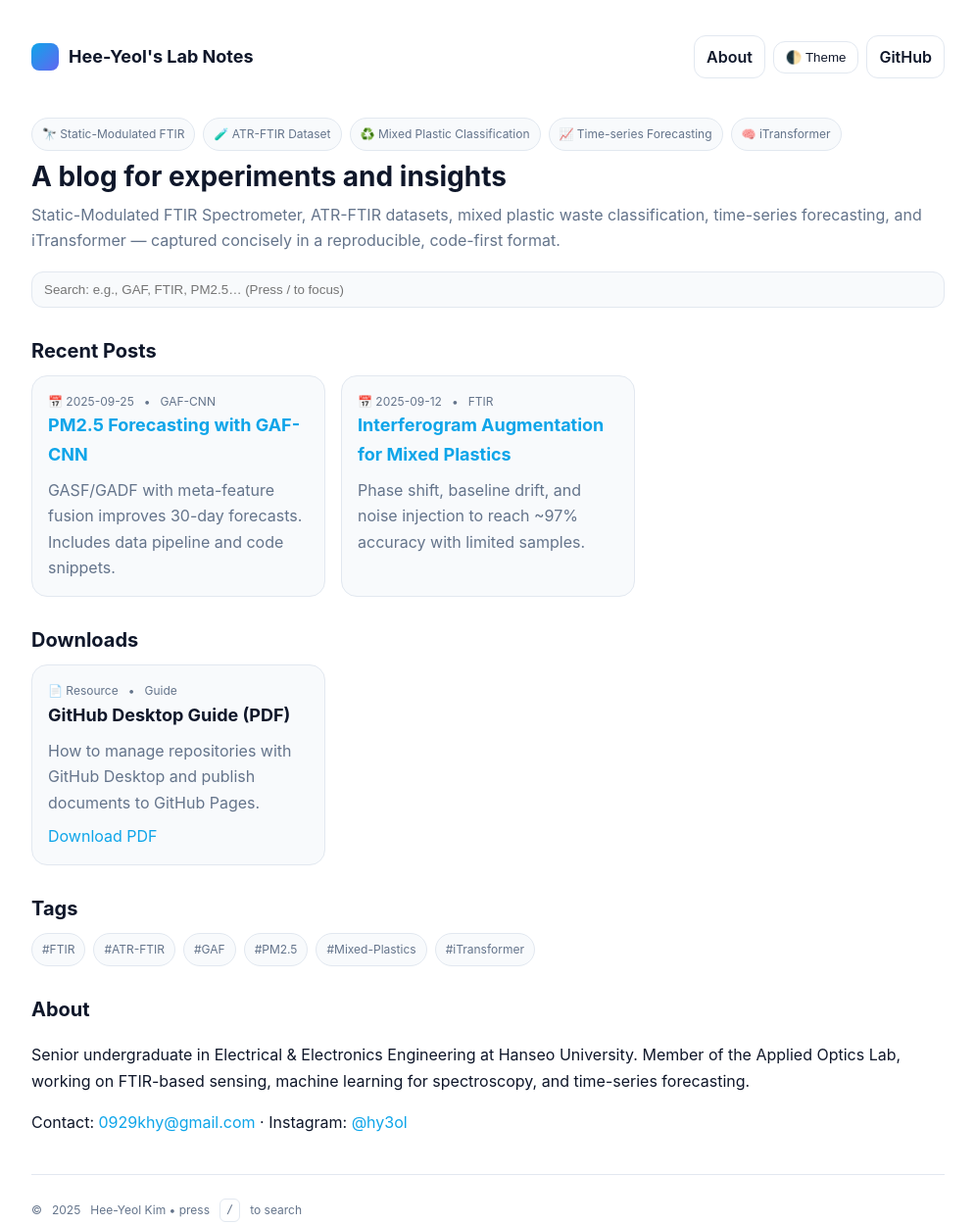
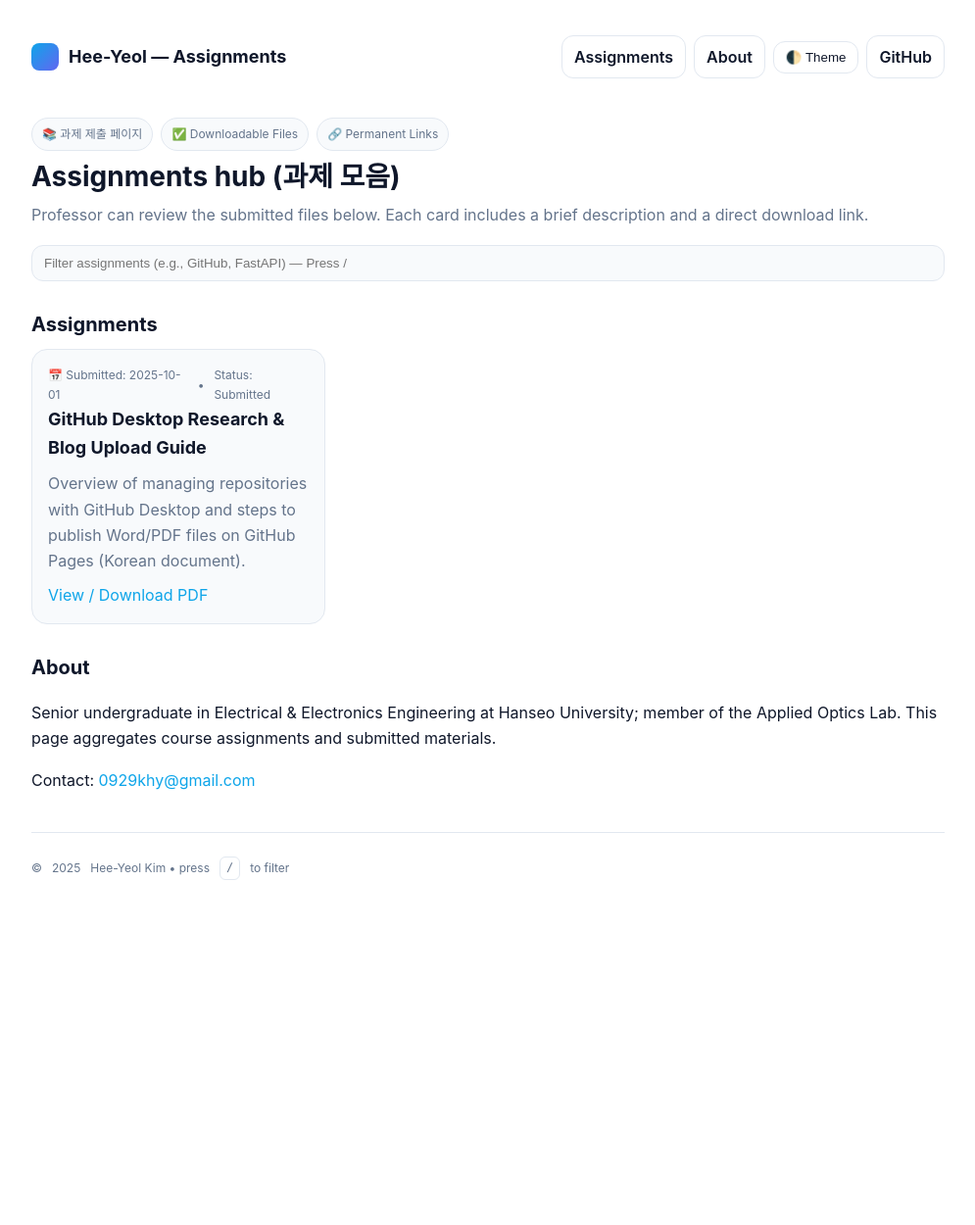
Before and after one commit to heeyeol929/MPW_CNN.io, a plain HTML site: page index.html in a window 1280 px wide. Shown: the whole page at 98% size, without its empty margins (142-1137 px from the left). After the commit the page ends 946 px from the top, so only its background shows below. Drawn offline with Linux system fonts and the light colour scheme.

Commit message:
Update index.html

```diff
--- a/index.html
+++ b/index.html
@@ -3,11 +3,11 @@
 <head>
   <meta charset="utf-8" />
   <meta name="viewport" content="width=device-width, initial-scale=1" />
-  <title>Hee-Yeol's Lab Notes</title>
-  <meta name="description" content="Lab notes on static-modulated FTIR, ATR-FTIR datasets, mixed plastic waste classification, time-series forecasting, and iTransformer — concise and reproducible." />
+  <title>Hee-Yeol — Assignments</title>
+  <meta name="description" content="A simple hub for assignments and submitted files (과제 제출 페이지)." />
   <meta name="author" content="Kim Hee-Yeol" />
-  <meta property="og:title" content="Hee-Yeol's Lab Notes" />
-  <meta property="og:description" content="Static-modulated FTIR, ATR-FTIR datasets, mixed plastic waste classification, time-series forecasting, iTransformer — concise and reproducible." />
+  <meta property="og:title" content="Hee-Yeol — Assignments" />
+  <meta property="og:description" content="A simple hub for assignments and submitted files (과제 제출 페이지)." />
   <meta property="og:type" content="website" />
   <meta property="og:image" content="/assets/og-image.png" />
   <meta name="theme-color" content="#0ea5e9" />
@@ -47,17 +47,10 @@
     .sr-only{position:absolute;width:1px;height:1px;padding:0;margin:-1px;overflow:hidden;clip:rect(0,0,0,0);white-space:nowrap;border:0}
   </style>
   <script>
-    const setTheme = (t)=>{ document.documentElement.classList.toggle('dark', t==='dark'); localStorage.setItem('theme', t); }
-    const current = localStorage.getItem('theme') || (matchMedia('(prefers-color-scheme: dark)').matches ? 'dark' : 'light');
-    setTheme(current);
-    function toggleTheme(){ setTheme(document.documentElement.classList.contains('dark') ? 'light' : 'dark'); }
-    function filterPosts(e){
-      const q = e.value.toLowerCase();
-      for(const card of document.querySelectorAll('[data-post]')){
-        const text = card.innerText.toLowerCase();
-        card.style.display = text.includes(q)?'':'none';
-      }
-    }
+    const setTheme=(t)=>{document.documentElement.classList.toggle('dark',t==='dark');localStorage.setItem('theme',t);}
+    const current=localStorage.getItem('theme')||(matchMedia('(prefers-color-scheme: dark)').matches?'dark':'light'); setTheme(current);
+    function toggleTheme(){setTheme(document.documentElement.classList.contains('dark')?'light':'dark');}
+    function filterCards(el){const q=el.value.toLowerCase();for(const c of document.querySelectorAll('[data-card]')){c.style.display=c.innerText.toLowerCase().includes(q)?'':'none';}}
   </script>
 </head>
 <body>
@@ -65,96 +58,64 @@
     <nav class="nav" aria-label="Primary">
       <div class="brand">
         <div class="logo" aria-hidden="true"></div>
-        <h1>Hee-Yeol's Lab Notes</h1>
+        <h1>Hee-Yeol — Assignments</h1>
       </div>
       <div style="display:flex; gap:8px; align-items:center">
-        <a href="/about.html" class="btn" aria-current="page">About</a>
+        <a href="#assignments" class="btn">Assignments</a>
+        <a href="#about" class="btn">About</a>
         <button class="btn" onclick="toggleTheme()" aria-label="Toggle dark mode">🌓 Theme</button>
-        <!-- Update to your repo if needed -->
         <a class="btn" href="https://github.com/heeyeol929/MPW_CNN.io" target="_blank" rel="noreferrer">GitHub</a>
       </div>
     </nav>
 
     <section class="hero">
       <div class="list" style="margin-bottom:10px">
-        <span class="chip">🔭 Static-Modulated FTIR</span>
-        <span class="chip">🧪 ATR-FTIR Dataset</span>
-        <span class="chip">♻️ Mixed Plastic Classification</span>
-        <span class="chip">📈 Time-series Forecasting</span>
-        <span class="chip">🧠 iTransformer</span>
+        <span class="chip">📚 과제 제출 페이지</span>
+        <span class="chip">✅ Downloadable Files</span>
+        <span class="chip">🔗 Permanent Links</span>
       </div>
-      <h2>A blog for experiments and insights</h2>
-      <p>Static-Modulated FTIR Spectrometer, ATR-FTIR datasets, mixed plastic waste classification, time-series forecasting, and iTransformer — captured concisely in a reproducible, code-first format.</p>
+      <h2>Assignments hub (과제 모음)</h2>
+      <p>Professor can review the submitted files below. Each card includes a brief description and a direct download link.</p>
     </section>
 
-    <label class="sr-only" for="search">Search posts</label>
-    <input id="search" class="search" type="search" placeholder="Search: e.g., GAF, FTIR, PM2.5… (Press / to focus)" oninput="filterPosts(this)" onfocus="this.select()" />
+    <label class="sr-only" for="search">Filter assignments</label>
+    <input id="search" class="search" type="search" placeholder="Filter assignments (e.g., GitHub, FastAPI) — Press /" oninput="filterCards(this)" onfocus="this.select()" />
 
-    <section class="section" aria-labelledby="recent-posts">
-      <h2 id="recent-posts">Recent Posts</h2>
+    <!-- ASSIGNMENTS -->
+    <section class="section" id="assignments" aria-labelledby="assignments-title">
+      <h2 id="assignments-title">Assignments</h2>
       <div class="grid">
-        <article class="card" data-post>
-          <div class="meta"><span>📅 2025-09-25</span><span>•</span><span>GAF-CNN</span></div>
-          <h3><a href="/posts/gaf-pm25-baseline.html">PM2.5 Forecasting with GAF-CNN</a></h3>
-          <p>GASF/GADF with meta-feature fusion improves 30-day forecasts. Includes data pipeline and code snippets.</p>
+
+        <!-- Assignment #1 -->
+        <article class="card" data-card>
+          <div class="meta">
+            <span>📅 Submitted: 2025-10-01</span><span>•</span><span>Status: Submitted</span>
+          </div>
+          <h3>GitHub Desktop Research & Blog Upload Guide</h3>
+          <p>Overview of managing repositories with GitHub Desktop and steps to publish Word/PDF files on GitHub Pages (Korean document).</p>
+          <p style="margin-top:8px">
+            <a href="/software_project_hanseo/github_리서치_김희열.pdf" target="_blank" rel="noreferrer">View / Download PDF</a>
+          </p>
         </article>
 
-        <article class="card" data-post>
-          <div class="meta"><span>📅 2025-09-12</span><span>•</span><span>FTIR</span></div>
-          <h3><a href="/posts/ftir-interferogram-augmentation.html">Interferogram Augmentation for Mixed Plastics</a></h3>
-          <p>Phase shift, baseline drift, and noise injection to reach ~97% accuracy with limited samples.</p>
-        </article>
-        <!-- Removed SoC/Verilog card as requested -->
-      </div>
-    </section>
-
-    <!-- Downloads section wired to your new folder -->
-    <section class="section" aria-labelledby="downloads">
-      <h2 id="downloads">Downloads</h2>
-      <div class="grid">
-        <article class="card">
-          <div class="meta"><span>📄 Resource</span><span>•</span><span>Guide</span></div>
-          <h3>GitHub Desktop Guide (PDF)</h3>
-          <p>How to manage repositories with GitHub Desktop and publish documents to GitHub Pages.</p>
-          <p style="margin-top:8px">
-            <a href="/software_project_hanseo/github_리서치_김희열.pdf">Download PDF</a>
-          </p>
-        </article>
-      </div>
-    </section>
-
-    <section class="section" aria-labelledby="tags">
-      <h2 id="tags">Tags</h2>
-      <div class="list">
-        <a class="chip" href="/tags/ftir.html">#FTIR</a>
-        <a class="chip" href="/tags/atr-ftir.html">#ATR-FTIR</a>
-        <a class="chip" href="/tags/gaf.html">#GAF</a>
-        <a class="chip" href="/tags/pm25.html">#PM2.5</a>
-        <a class="chip" href="/tags/mixed-plastics.html">#Mixed-Plastics</a>
-        <a class="chip" href="/tags/itransformer.html">#iTransformer</a>
-        <!-- Removed #SoC and #Verilog as requested -->
+        <!-- Add more assignments by duplicating this card and changing the link/title/date. -->
       </div>
     </section>
 
     <section class="section" id="about" aria-labelledby="about-title">
       <h2 id="about-title">About</h2>
-      <p>Senior undergraduate in Electrical & Electronics Engineering at Hanseo University. Member of the Applied Optics Lab, working on FTIR-based sensing, machine learning for spectroscopy, and time-series forecasting.</p>
-      <p>Contact: <a href="mailto:0929khy@gmail.com">0929khy@gmail.com</a> · Instagram: <a href="https://instagram.com/hy3ol" target="_blank" rel="noreferrer">@hy3ol</a></p>
+      <p>Senior undergraduate in Electrical & Electronics Engineering at Hanseo University; member of the Applied Optics Lab. This page aggregates course assignments and submitted materials.</p>
+      <p>Contact: <a href="mailto:0929khy@gmail.com">0929khy@gmail.com</a></p>
     </section>
 
     <footer class="footer">
-      <div class="meta">© <span id="year"></span> Hee-Yeol Kim • press <span class="kbd">/</span> to search</div>
+      <div class="meta">© <span id="year"></span> Hee-Yeol Kim • press <span class="kbd">/</span> to filter</div>
     </footer>
   </div>
 
   <script>
     document.getElementById('year').textContent = new Date().getFullYear();
-    window.addEventListener('keydown', (e)=>{
-      if(e.key==='/' && document.activeElement.tagName!=='INPUT' && document.activeElement.tagName!=='TEXTAREA'){
-        e.preventDefault();
-        document.querySelector('.search').focus();
-      }
-    });
+    window.addEventListener('keydown',(e)=>{ if(e.key==='/'&& !/INPUT|TEXTAREA/.test(document.activeElement.tagName)){ e.preventDefault(); document.querySelector('.search').focus(); }});
   </script>
 </body>
 </html>
```
